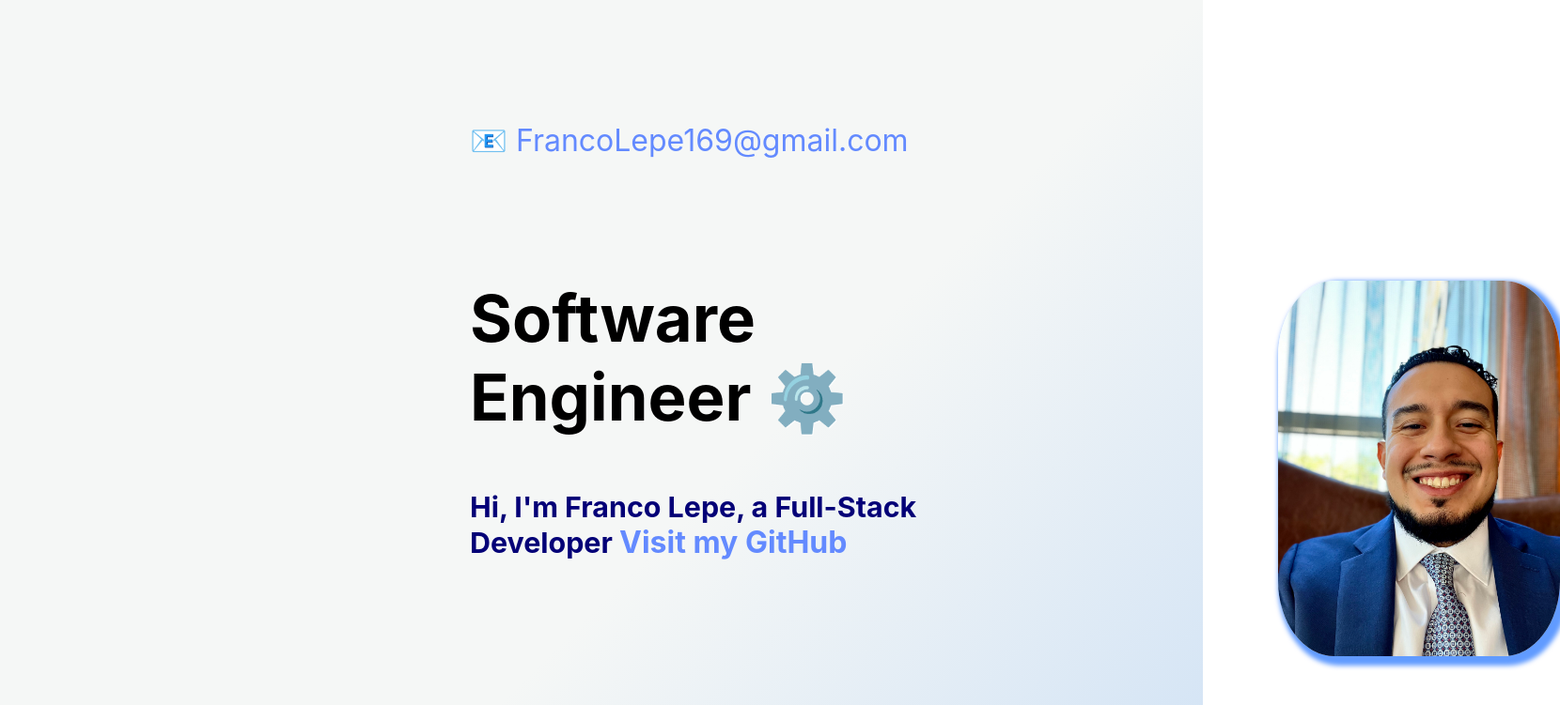
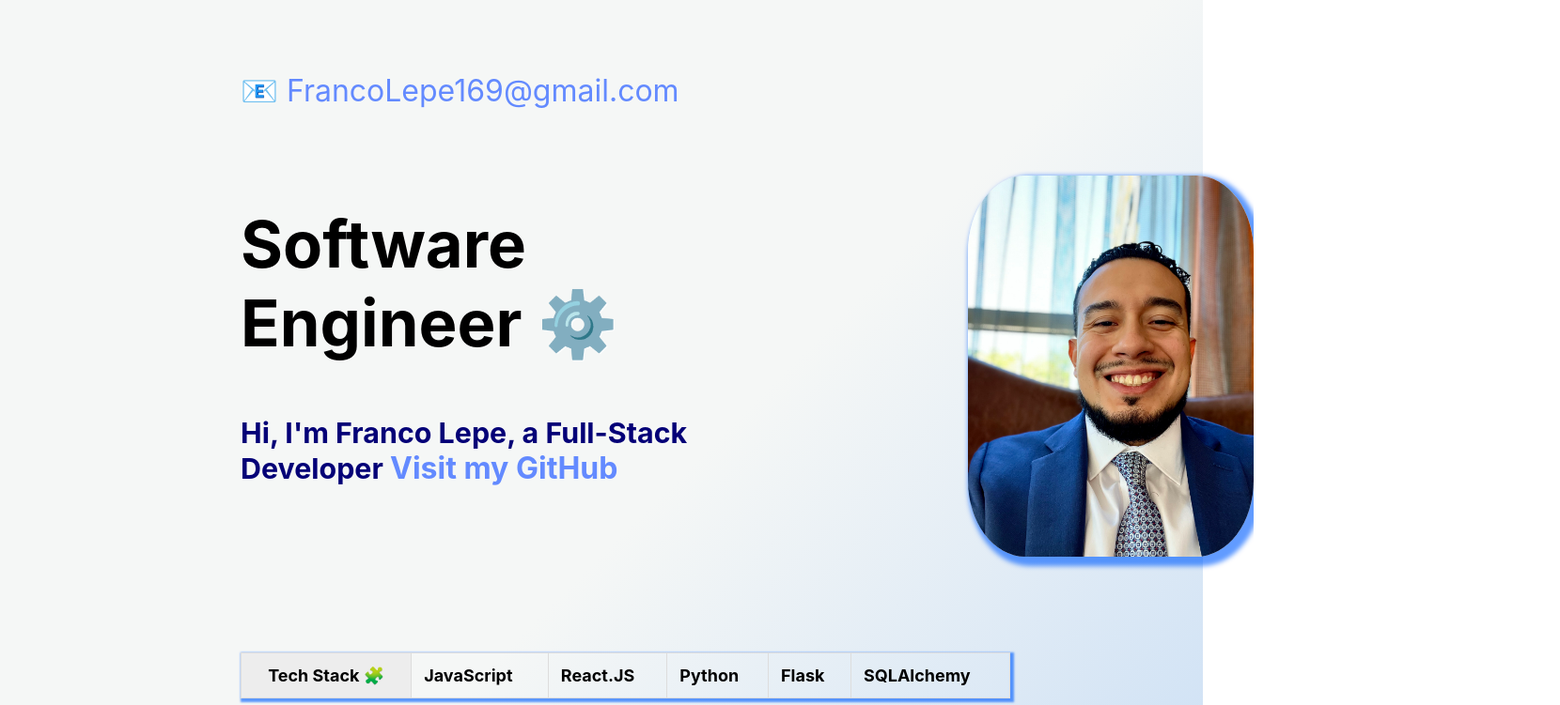
Before and after one commit to FrancoLepe/portfolio-2023, a React (Create React App) app in the folder client/: page / in a window 1280 px wide. Shown: the top 751 px of the page at 94% size, 1660 px wide, since content can reach past the window. Built offline with nearby package versions, Linux system fonts and the light colour scheme.

Commit message:
corrected css with rem

```diff
--- a/client/src/App.css
+++ b/client/src/App.css
@@ -1,9 +1,9 @@
 
 
 .App {
-  padding-left: 500px;
-  padding-top: 130px;
-  padding-bottom: 200px;
+  padding-left: 20%;
+  padding-top: 6%;
+  padding-bottom: 10%;
   text-align: left;
   background-color: #5ca0f2;
   background-image: linear-gradient(315deg, #5ca0f2 0%, #f5f7f6 74%);
@@ -28,25 +28,25 @@
 .content {
   display: flex;
   align-items: center;
-  gap: 10px;
+  gap: 4%;
 }
 
 
 .Headshot {
 
-  margin-top: 130px;
+  margin-top: 7%;
   border-radius: 0%;
-  width: 300px;
-  margin-left: 250px;
+  width: 19rem;
+  margin-left: 13%;
   box-shadow: 5px 5px 5px 5px rgba(3, 95, 255, 0.628);
   border-radius: 20%;
 }
 
 
 .projects {
-  width: 900px;
+  width: 54rem;
   border-radius: 5%;
-  margin-right: 100px;
+  margin-right: 3%;
   box-shadow: 10px 5px 5px rgba(103, 103, 103, 0.663);
 }
 .toplink{
@@ -92,7 +92,7 @@ table {
 }
 
 th, td {
-  padding: 10px;
+  padding: 0.8rem;
   border: 1px solid #ddd;
   font-size: large;
   font-weight: bold;
```
